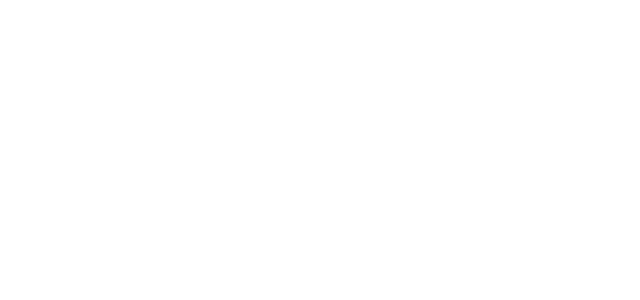
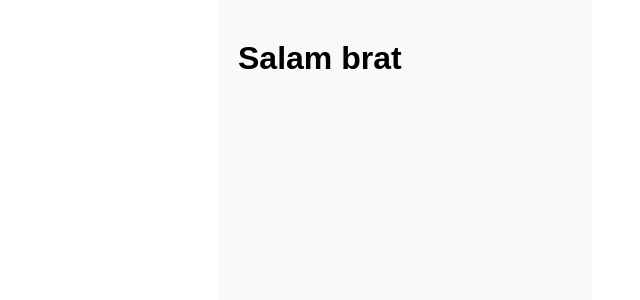
Before and after one commit to olehsolonin/Petlove, a React (Vite) app: page /friends in a window 1280 px wide. Before the commit this address had no page. Shown: the top 300 px of the page, without its empty margins (235-875 px from the left). Built offline with nearby package versions, Linux system fonts and the light colour scheme.

Commit message:
fix title component

```diff
--- a/src/components/App/App.jsx
+++ b/src/components/App/App.jsx
@@ -5,6 +5,7 @@ import HomePage from "../../pages/HomePage/HomePage.jsx";
 import LoginPage from "../../pages/LoginPage/LoginPage.jsx";
 import RegistrationPage from "../../pages/RegistrationPage/RegistrationPage.jsx";
 import NewsPage from "../../pages/NewsPage/NewsPage.jsx";
+import FriendsPage from "../../pages/FriendsPage/FriendsPage.jsx";
 
 function App() {
   return (
@@ -15,6 +16,7 @@ function App() {
         <Route path="/login" element={<LoginPage />} />
         <Route path="/register" element={<RegistrationPage />} />
         <Route path="/news" element={<NewsPage />} />
+        <Route path="/friends" element={<FriendsPage />} />
         {/* <Route path="*" element={<NotFound />} /> */}
       </Routes>
     </div>
--- /dev/null
+++ b/src/components/Friends/Friends.jsx
@@ -0,0 +1,9 @@
+import css from './Friends.module.css';
+
+export default function Friends() {
+  return (
+    <div className={css.friendsContainer}>
+      <h1>Salam brat</h1>
+    </div>
+  );
+}
--- /dev/null
+++ b/src/components/Friends/Friends.module.css
@@ -0,0 +1,7 @@
+.friendsContainer {
+  min-width: 320px;
+  max-width: 374px;
+  height: 2078px;
+  background: #f9f9f9;
+  padding: 34px 20px 80px 20px;
+}
--- a/src/components/LoginForm/LoginForm.jsx
+++ b/src/components/LoginForm/LoginForm.jsx
@@ -2,6 +2,7 @@ import { Formik, Form, Field } from "formik";
 import css from "./LoginForm.module.css";
 import { NavLink } from "react-router-dom";
 import * as Yup from "yup";
+import Title from "../Title/Title";
 
 const initialValues = {
   email: "",
@@ -29,10 +30,13 @@ const FeedbackSchema = Yup.object().shape({
 export default function LoginForm() {
   return (
     <div className={css.formContainer}>
-      <h1 className={css.loginTitle}>Login</h1>
-      <p className={css.loginText}>
-        Welcome! Please enter your credentials to login to the platform:
-      </p>
+      {/* <h1 className={css.loginTitle}>Login</h1> */}
+      <div className={css.titleContainer}>
+        <Title title="Login" className={css.loginTitle} />
+        <p className={css.loginText}>
+          Welcome! Please enter your credentials to login to the platform:
+        </p>
+      </div>
       <Formik
         initialValues={initialValues}
         onSubmit={handleSubmit}
--- a/src/components/LoginForm/LoginForm.module.css
+++ b/src/components/LoginForm/LoginForm.module.css
@@ -1,6 +1,7 @@
 .formContainer {
   display: flex;
   flex-direction: column;
+  gap: 24px;
 }
 
 .loginTitle {
@@ -20,7 +21,7 @@
   line-height: 129%;
   letter-spacing: -0.02em;
   color: #262626;
-  margin-bottom: 24px;
+  /* margin-bottom: 24px; */
 }
 
 .formFields {
@@ -83,6 +84,7 @@
   text-decoration: underline;
   text-decoration-skip-ink: none;
   color: #f6b83d;
+  font-size: 12px;
 }
 
 .loginTextContainer {
@@ -90,4 +92,11 @@
   justify-content: center;
   align-items: center;
   gap: 3px;
+  height: 14px;
 }
+
+.titleContainer {
+  display: flex;
+  flex-direction: column;
+  gap: 12px;
+}
--- a/src/components/News/News.jsx
+++ b/src/components/News/News.jsx
@@ -1,6 +1,6 @@
 import css from "./News.module.css";
 import Header from "../Header/Header.jsx";
-import NewsTitle from "../NewsTitle/NewsTitle.jsx";
+import Title from "../Title/Title.jsx";
 import SearchField from "../SearchField/SearchField.jsx";
 // import { fetchNews } from "../../fetchReq.js";
 import NewsList from "../NewsList/NewsList.jsx";
@@ -10,7 +10,10 @@ export default function News() {
   return (
     <div className={css.newsContainer}>
       <Header />
-      <NewsTitle />
+      <div className={css.titleContainer}>
+        {" "}
+        <Title title="News" />
+      </div>
       <SearchField />
       <NewsList />
     </div>
--- a/src/components/News/News.module.css
+++ b/src/components/News/News.module.css
@@ -5,3 +5,8 @@
   padding: 34px 20px 80px 20px;
   background: #f9f9f9;
 }
+
+.titleContainer {
+  margin-top: 60px;
+  margin-bottom: 20px;
+}
--- a/src/components/NewsTitle/NewsTitle.jsx
+++ /dev/null
@@ -1,9 +0,0 @@
-import css from "./NewsTitle.module.css";
-
-export default function NewsTitle() {
-  return (
-    <div className={css.titleContainer}>
-      <h1 className={css.newsTitle}>News</h1>
-    </div>
-  );
-}
--- a/src/components/Registration/Registration.jsx
+++ b/src/components/Registration/Registration.jsx
@@ -4,6 +4,7 @@ import PetBlockDog from "../PetBlockDog/PetBlockDog.jsx";
 import { Formik, Form, Field } from "formik";
 import * as Yup from "yup";
 import { NavLink } from "react-router-dom";
+import Title from "../Title/Title.jsx";
 
 const initialValues = {
   username: "",
@@ -48,7 +49,8 @@ export default function Registration() {
       </div>
       <div className={css.registrationFormContainer}>
         <div className={css.titleTextContainer}>
-          <h1 className={css.registrationTitle}>Registration</h1>
+          {/* <h1 className={css.registrationTitle}>Registration</h1> */}
+          <Title title="Registration" className={css.registrationTitle} />
           <p className={css.registrationText}>
             Thank you for your interest in our platform.
           </p>
--- /dev/null
+++ b/src/components/Title/Title.jsx
@@ -0,0 +1,9 @@
+import css from "./Title.module.css";
+
+export default function Title({ title }) {
+  return (
+    <div className={css.titleContainer}>
+      <h1 className={css.newsTitle}>{title}</h1>
+    </div>
+  );
+}
--- a/src/components/NewsTitle/NewsTitle.module.css
+++ b/src/components/Title/Title.module.css
@@ -7,7 +7,7 @@
   color: #262626;
 }
 
-.titleContainer {
+/* .titleContainer {
   margin-top: 60px;
   margin-bottom: 20px;
-}
+} */
--- /dev/null
+++ b/src/pages/FriendsPage/FriendsPage.jsx
@@ -0,0 +1,9 @@
+import Friends from "../../components/Friends/Friends.jsx";
+
+export default function FriendsPage() {
+  return (
+    <div>
+      <Friends />
+    </div>
+  );
+}
```
